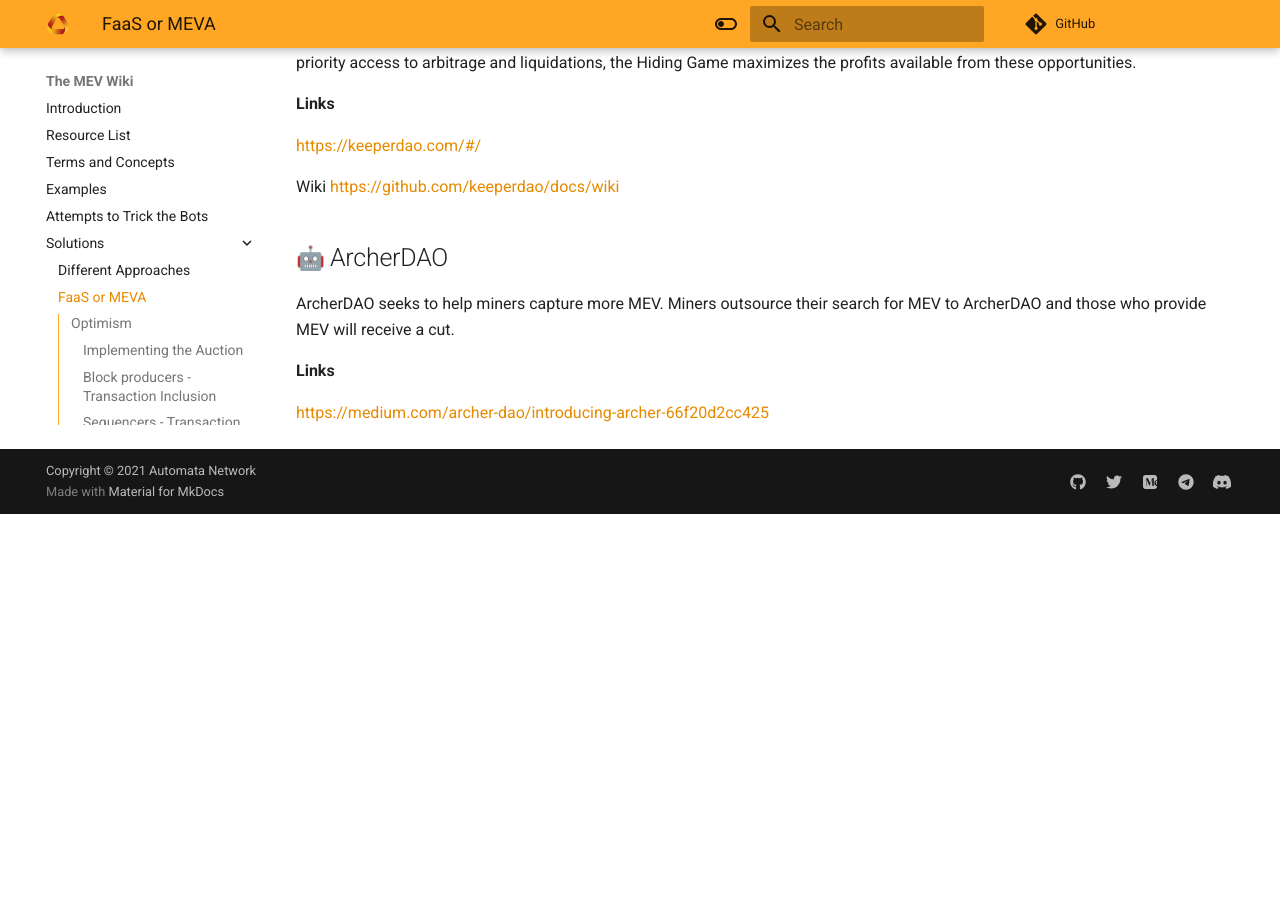
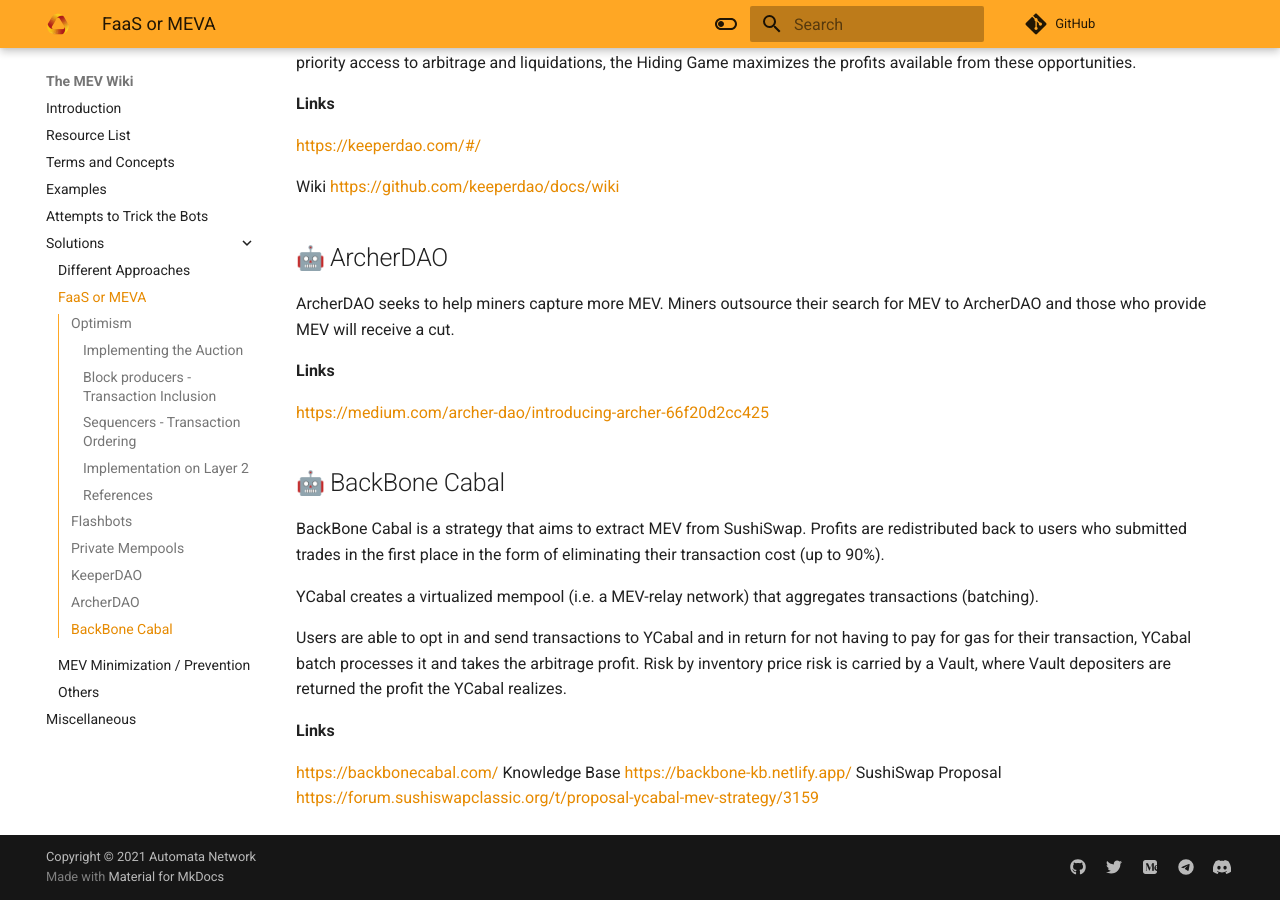
Before and after one commit to automata-network/docs, an MkDocs documentation site: the page built from docs/mev/solutions/faas-or-meva.md, in a window 1280 px wide and 900 px high, scrolled down 3970 px. Built offline with MkDocs 1.6.1 and Material for MkDocs 9.7.7, drawn with Linux system fonts in a browser that asks for light colours; emoji names are drawn with the system emoji font; comment, search, counter and statistics services are not loaded; before the commit the page ends 4484 px from its top, so only the background shows below that.

Commit message:
Update faas-or-meva.md
Added backbone cabal

```diff
--- a/docs/mev/solutions/faas-or-meva.md
+++ b/docs/mev/solutions/faas-or-meva.md
@@ -122,6 +122,20 @@
 
 [https://medium.com/archer-dao/introducing-archer-66f20d2cc425](https://medium.com/archer-dao/introducing-archer-66f20d2cc425){target=_blank}
 
+## :robot: BackBone Cabal
+
+BackBone Cabal is a strategy that aims to extract MEV from SushiSwap. Profits are redistributed back to users who submitted trades in the first place in the form of eliminating their transaction cost (up to 90%).
+
+YCabal creates a virtualized mempool (i.e. a MEV-relay network) that aggregates transactions (batching).
+
+Users are able to opt in and send transactions to YCabal and in return for not having to pay for gas for their transaction, YCabal batch processes it and takes the arbitrage profit.
+Risk by inventory price risk is carried by a Vault, where Vault depositers are returned the profit the YCabal realizes.
+
+**Links**
+
+[https://backbonecabal.com/](https://backbonecabal.com/){target=_blank}
+Knowledge Base [https://backbone-kb.netlify.app/](https://backbone-kb.netlify.app/){target=_blank}
+SushiSwap Proposal [https://forum.sushiswapclassic.org/t/proposal-ycabal-mev-strategy/3159](https://forum.sushiswapclassic.org/t/proposal-ycabal-mev-strategy/3159){target=_blank}
 
 
 [vitalik-meva]: https://medium.com/@VitalikButerin/i-feel-like-this-post-is-addressing-an-argument-that-isnt-the-actual-argument-that-mev-auction-b3c5e8fc1021
```
